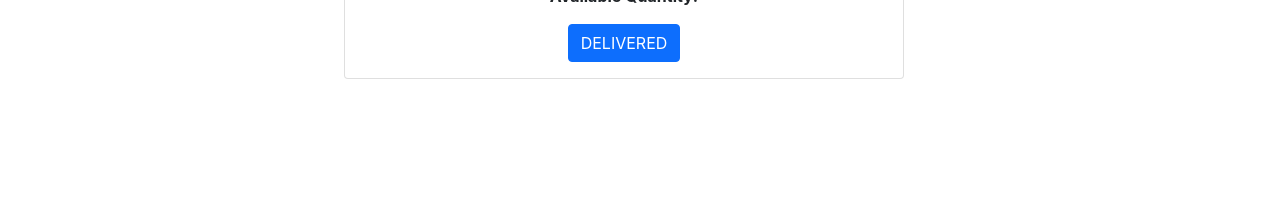
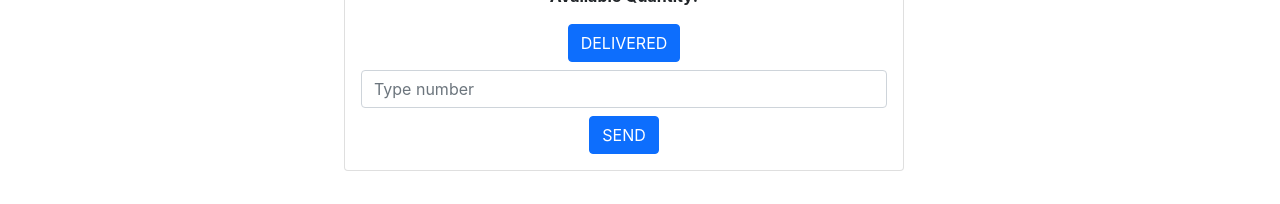
Before and after one commit to Aburaian/Electronics-Warehouse-client-side, a React (Create React App) app: page /products/1 in a window 1280 px wide. Shown: the part 219-423 px from the top of the page. Built offline with nearby package versions, Linux system fonts and the light colour scheme; no server answers; sample sign-in values are in the browser's storage.

Commit message:
added file

```diff
--- a/src/Pages/Home/Product/Product.js
+++ b/src/Pages/Home/Product/Product.js
@@ -5,10 +5,28 @@ import { useNavigate } from "react-router-dom";
 const Product = ({ product }) => {
   const { _id, price, img, supplierName, description, name, quantity } =
     product;
+
   const navigate = useNavigate();
 
   const navigateUpdate = (id) => {
     navigate(`/products/${id}`);
+  };
+  const addNavigate = () => {
+    navigate("/addItems");
+  };
+
+  const handleDelete = (id) => {
+    const proceed = window.confirm("Are you sure?");
+    if (proceed) {
+      const url = `http://localhost:5000/product/${id}`;
+      fetch(url, {
+        method: "DELETE",
+      })
+        .then((res) => res.json())
+        .then((data) => {
+          console.log(data);
+        });
+    }
   };
 
   return (
@@ -29,10 +47,24 @@ const Product = ({ product }) => {
           </Card.Text>
           <Button
             onClick={() => navigateUpdate(_id)}
-            className="text-uppercase text-center"
+            className="text-uppercase me-4 text-center"
             variant="primary"
           >
             Update
+          </Button>
+          <Button
+            onClick={() => handleDelete(_id)}
+            className="text-uppercase me-4 text-center"
+            variant="primary"
+          >
+            Delete
+          </Button>
+          <Button
+            onClick={addNavigate}
+            className="text-uppercase me-4 text-center"
+            variant="primary"
+          >
+            Add
           </Button>
         </Card.Body>
       </Card>
--- a/src/Pages/Home/ProductDetail/ProductDetail.js
+++ b/src/Pages/Home/ProductDetail/ProductDetail.js
@@ -1,6 +1,7 @@
 import React, { useEffect, useState } from "react";
 import { Button, Card } from "react-bootstrap";
 import { useParams } from "react-router-dom";
+import { toast } from "react-toastify";
 
 const ProductDetail = () => {
   const { productId } = useParams();
@@ -11,6 +12,41 @@ const ProductDetail = () => {
       .then((res) => res.json())
       .then((data) => setProduct(data));
   }, [productId, product]);
+
+  const handleDelivered = () => {
+    const updateQuantity = product?.quantity - 1;
+    fetch(`http://localhost:5000/product/${productId}`, {
+      method: "put",
+      headers: {
+        "content-type": "application/json",
+      },
+      body: JSON.stringify({ updateQuantity }),
+    })
+      .then((res) => res.json())
+      .then((data) => console.log(data));
+  };
+
+  const handleStock = (e) => {
+    e.preventDefault();
+    const number = e.target.number.value;
+    if (number > 0) {
+      const updateQuantity = product?.quantity + parseInt(number);
+      fetch(`http://localhost:5000/product/${productId}`, {
+        method: "put",
+        headers: {
+          "content-type": "application/json",
+        },
+        body: JSON.stringify({ updateQuantity }),
+      })
+        .then((res) => res.json())
+        .then((data) => console.log(data));
+    } else {
+      toast.error("put a valid integer number", {
+        id: "putValid",
+        duration: 5000,
+      });
+    }
+  };
   return (
     <div className="row w-50 mx-auto">
       <div className="col-lg-4 col-md-6 col-sm-12 p-4">
@@ -31,11 +67,28 @@ const ProductDetail = () => {
               {product.quantity}
             </Card.Text>
             <Button
-              // onClick={() => navigateUpdate(_id)}
+              onClick={handleDelivered}
               className="text-uppercase text-center"
               variant="primary"
             >
               Delivered
+            </Button>
+            <div className="mt-2">
+              <input
+                type="number"
+                id="number"
+                className="form-control"
+                placeholder="Type number"
+                required
+              />
+            </div>
+
+            <Button
+              onClick={handleStock}
+              className="mt-2 text-uppercase text-center"
+              variant="primary"
+            >
+              Send
             </Button>
           </Card.Body>
         </Card>
--- a/src/Pages/Home/Products/Products.js
+++ b/src/Pages/Home/Products/Products.js
@@ -11,7 +11,7 @@ const Products = () => {
       </h1>
       <div className="row">
         {products.map((product) => (
-          <Product key={product.id} product={product}></Product>
+          <Product key={product._id} product={product}></Product>
         ))}
       </div>
     </div>
```
